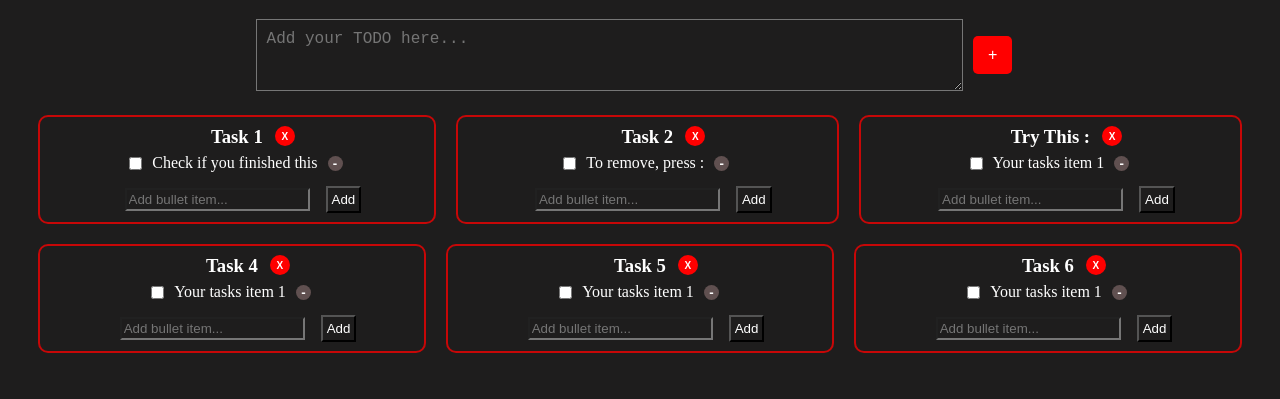
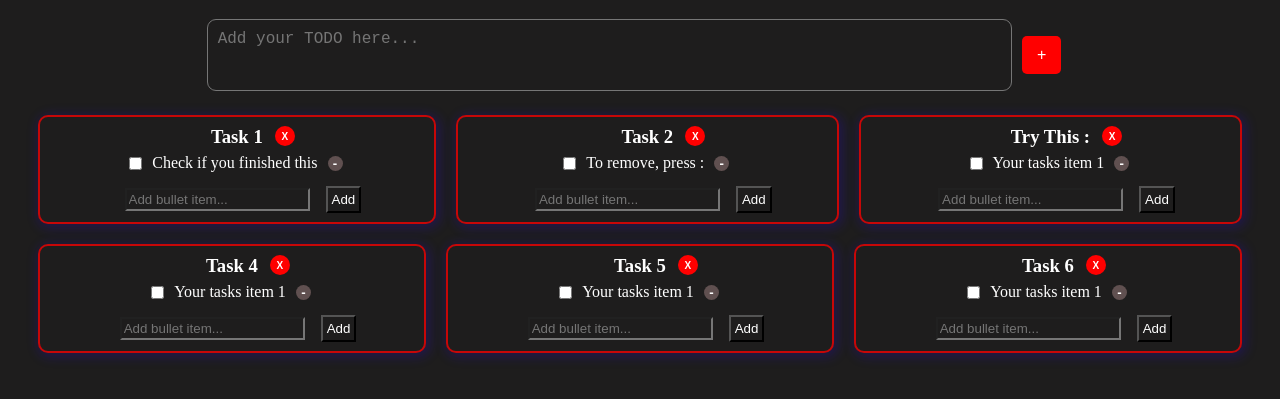
Before and after one commit to Arpan-Saha-25/TODO-list-organizer, a plain HTML site: page index.html in a window 1280 px wide. Shown: the part 69-468 px from the top of the page. Drawn offline with Linux system fonts and the light colour scheme.

Commit message:
adding and updating

```diff
--- a/index.html
+++ b/index.html
@@ -13,8 +13,8 @@
 <body>
     <h1 id="heading1">Do Your TODO !!</h1>
     <div class="inputtxt">
-        <textarea name="bar" rows="1" id="firstbar" placeholder="Add your TODO here..."></textarea>
-        <button class="add-button">+</button> <!-- Added button with "+" icon -->
+        <textarea name="bar" rows="1" cols="3" id="firstbar" placeholder="Add your TODO here..."></textarea>
+        <button class="add-button">+</button>
     </div>
 
     <div class="container">
--- a/style.css
+++ b/style.css
@@ -3,6 +3,12 @@
     padding: 2px;
     background-color: #1e1d1d;
     color: white;
+}
+
+#firstbar {
+    resize: none;
+    border-radius: 9px;
+
 }
 
 #heading1 {
@@ -28,8 +34,6 @@
 
 }
 
-
-
 body {
     align-items: center;
     align-content: center;
@@ -43,10 +47,8 @@ body {
     /* Center horizontally */
 }
 
-
-
 textarea {
-    width: 70%;
+    width: 80%;
     /* Set width to 70% of the container */
     height: 50px;
     /* Adjust height as needed */
@@ -56,6 +58,7 @@ textarea {
     /* Optional: Padding */
     margin: 10px 0;
     /* One line space above and below */
+    overflow: auto;
 }
 
 .inputtxt {
@@ -64,8 +67,6 @@ textarea {
     align-items: center;
     width: 80%;
 }
-
-
 
 /* Add some basic styles for the button */
 .add-button {
@@ -113,6 +114,7 @@ textarea {
     border-radius: 10px;
 
     align-items: center;
+    box-shadow: 2px 2px 12px 2px rgba(43, 0, 255, 0.211);;
 }
 
 .sub-tasks {
@@ -222,5 +224,3 @@ textarea {
 .remove-bullet-button:hover {
     background-color: #ffa71a91; /* Darker red on hover */
 }
-
-/* ---------------------------------------------------------- */
```
